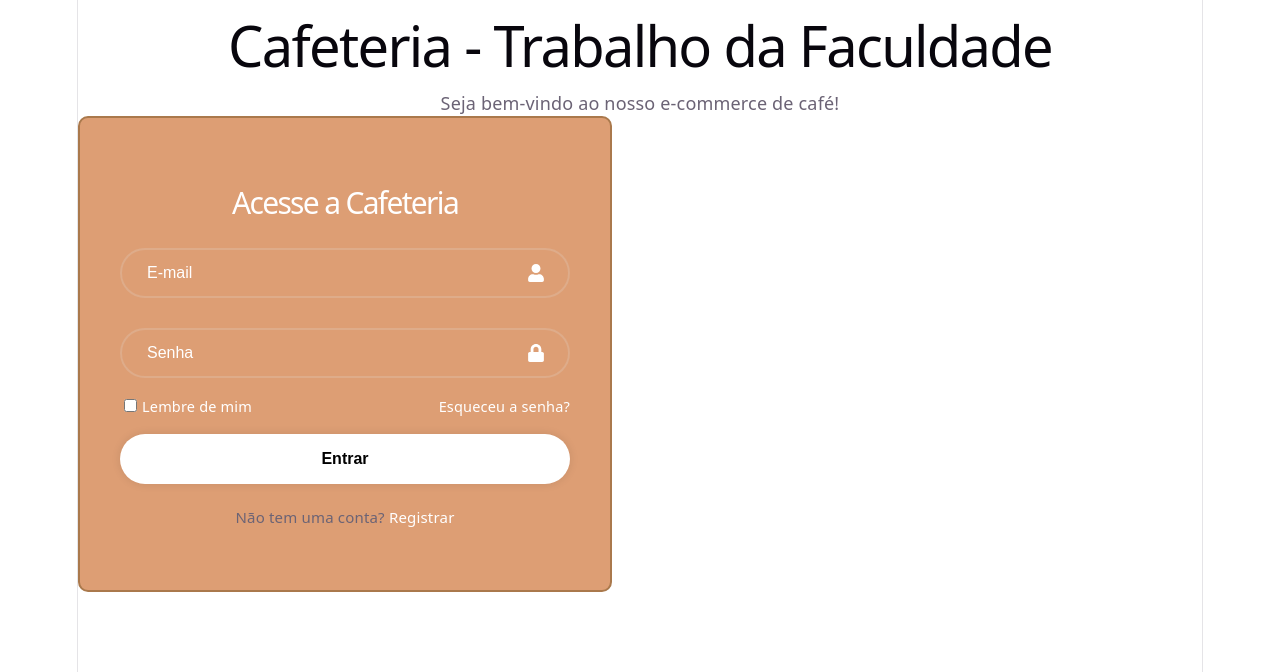
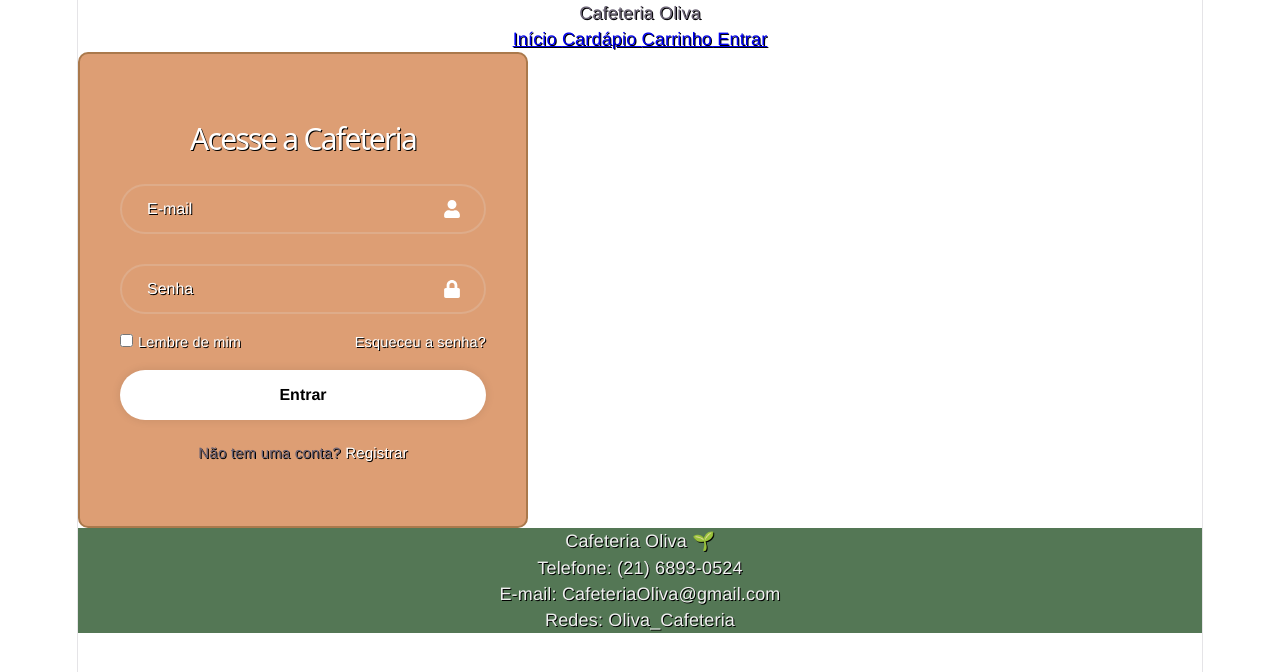
Before and after one commit to jotap-p/projeto-cafeteria, a React (Vite) app: page /login in a window 1280 px wide. Shown: the top 672 px of the page. Built offline with nearby package versions, Linux system fonts and the light colour scheme.

Commit message:
fix: restaura rotas no App, CSS do footer e adiciona link de login

```diff
--- a/package.json
+++ b/package.json
@@ -13,7 +13,8 @@
     "@react-icons/all-files": "^4.1.0",
     "react": "^19.2.8",
     "react-dom": "^19.2.8",
-    "react-icons": "^5.7.0"
+    "react-icons": "^5.7.0",
+    "react-router-dom": "^7.18.4"
   },
   "devDependencies": {
     "@types/react": "^19.2.18",
--- a/src/App.css
+++ b/src/App.css
@@ -16,3 +16,9 @@
     background-size: cover;
     background-position: center;
 }
+
+.rodape {
+    background-color: #547755;
+    color: #f0f0f0;
+    text-align: center;
+}
--- a/src/App.jsx
+++ b/src/App.jsx
@@ -1,13 +1,22 @@
+import { BrowserRouter, Routes, Route } from "react-router-dom";
+import "./App.css";
+import Navbar from "./components/Navbar";
+import Footer from "./components/Footer";
+import Cardapio from "./pages/cardapio";
 import Login from "./components/Login";
-function App() {
+
+export default function App() {
   return (
-    <div>
-      <h1>Cafeteria - Trabalho da Faculdade</h1>
-      <p>Seja bem-vindo ao nosso e-commerce de café!</p>
-
-      <Login />
-    </div>
+    <BrowserRouter>
+      <Navbar />
+      <main>
+        <Routes>
+          <Route path="/" element={<Cardapio />} />
+          <Route path="/cardapio" element={<Cardapio />} />
+          <Route path="/login" element={<Login />} />
+        </Routes>
+      </main>
+      <Footer />
+    </BrowserRouter>
   );
 }
-
-export default App;
--- a/src/components/Navbar.jsx
+++ b/src/components/Navbar.jsx
@@ -8,6 +8,7 @@ function Navbar (){
                 <Link to="/"> Início </Link>
                 <Link to="/cardapio"> Cardápio </Link>
                 <Link to="/carrinho">Carrinho</Link>
+                <Link to="/login"> Entrar </Link>
             </div>
         </nav>
     )
```
Also changed, not shown: 1 other file (tests, documents, lock files or other folders).
